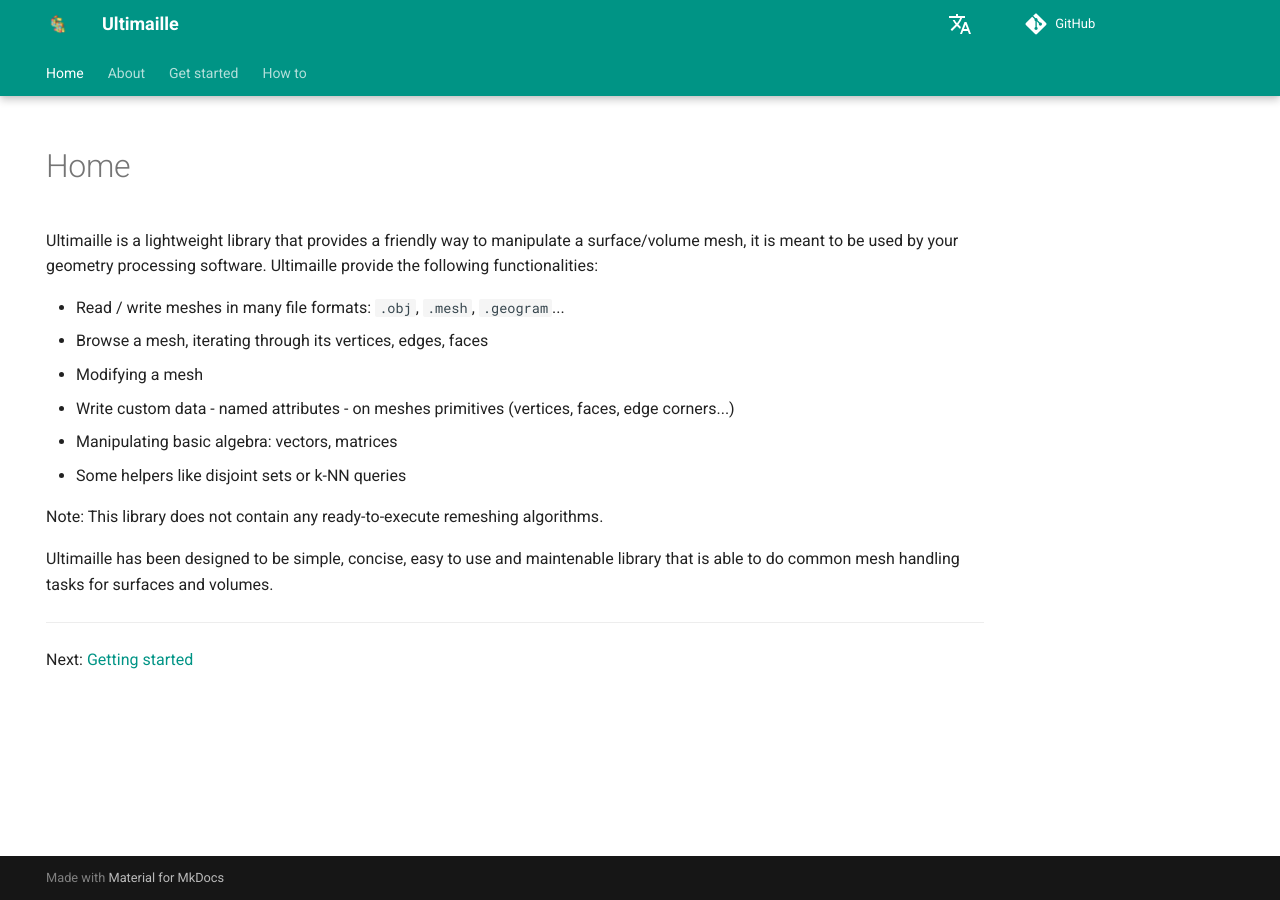
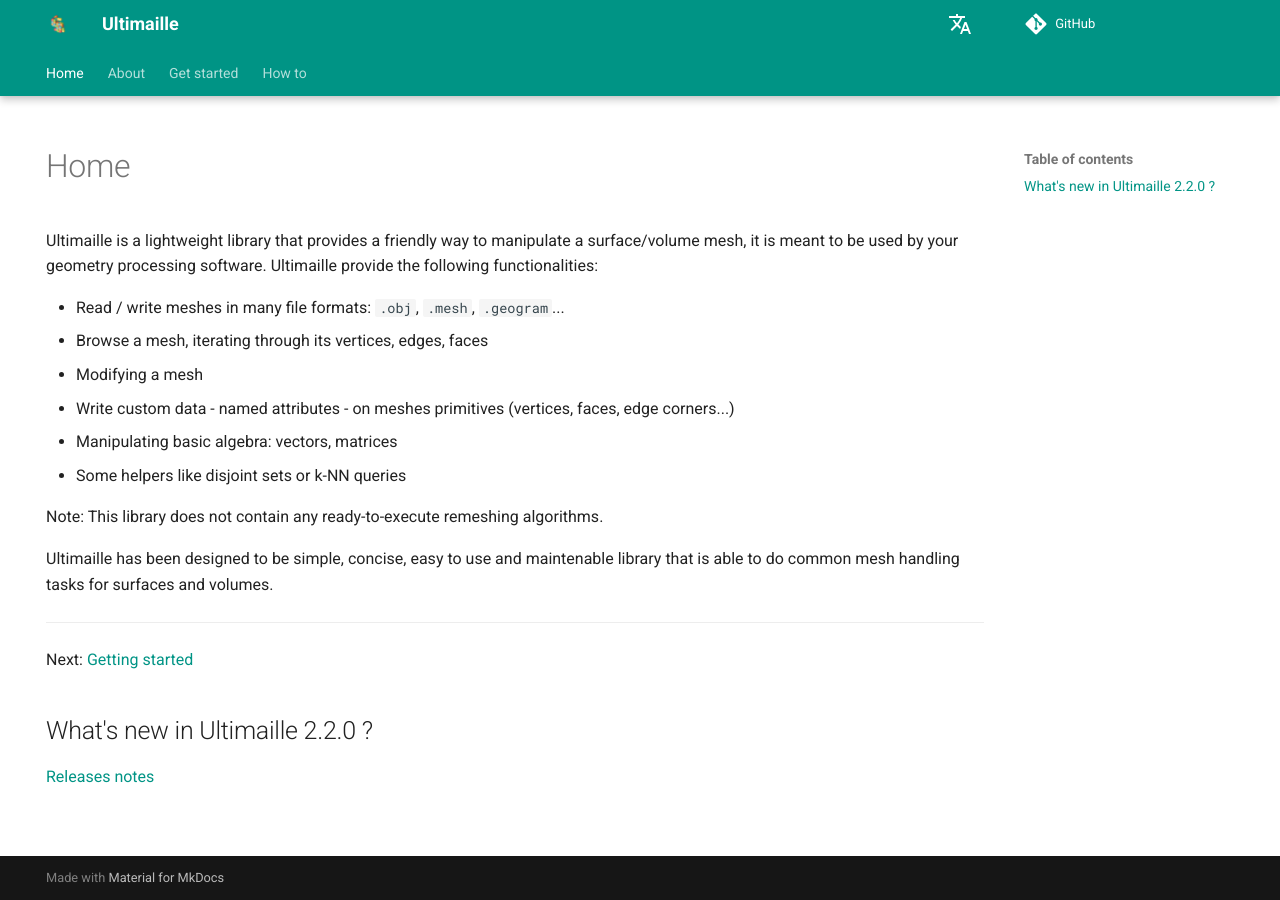
Before and after one commit to ultimaille/ultimaille.github.io, an MkDocs documentation site: the page built from docs/index.md, in a window 1280 px wide. Built offline with MkDocs 1.6.1 and Material for MkDocs 9.7.7, drawn with Linux system fonts in a browser that asks for light colours; comment, search, counter and statistics services are not loaded; the version menu is left out.

Commit message:
feat: Add "What's new ?"

```diff
--- a/docs/index.md
+++ b/docs/index.md
@@ -18,3 +18,7 @@
 Ultimaille has been designed to be simple, concise, easy to use and maintenable library that is able to do common mesh handling tasks for surfaces and volumes.
 ___
 Next: [Getting started](get_started/index.md)
+
+## What's new in Ultimaille 2.2.0 ?
+
+[Releases notes](https://github.com/ultimaille/ultimaille/releases/tag/v2.2.0)
```
